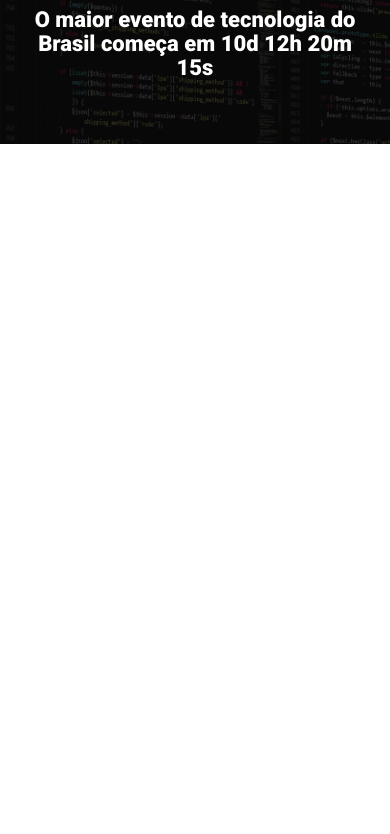
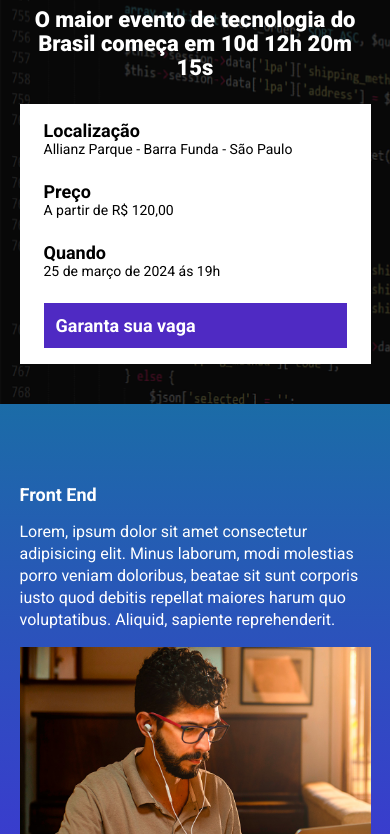
Before and after one commit to JoaopauloDevJ/EBAC_tech_talks, a website built with Parcel: page src/index.html in a window 390 px wide. Shown: the part 96-930 px from the top of the page. Before the commit the page ends 844 px from the top, so only its background shows below. Built offline with nearby package versions, Linux system fonts and the light colour scheme.

Commit message:
criando a primeira sessão

```diff
--- a/src/index.html
+++ b/src/index.html
@@ -16,8 +16,38 @@
             <p class="hero__text">
                 O maior evento de tecnologia do Brasil começa em 10d 12h 20m 15s
             </p>
+            <div class="infos-bar">
+                <ul class="infos-bar__infos">
+                    <li class="infos-bar__infos__item">
+                        <b>Localização</b>
+                        Allianz Parque - Barra Funda - São Paulo
+                    </li>
+                    <li class="infos-bar__infos__item">
+                        <b>Preço</b>
+                        A partir de R$ 120,00
+                    </li>
+                    <li class="infos-bar__infos__item">
+                        <b>Quando</b>
+                        25 de março de 2024 ás 19h
+                    </li>
+                </ul>
+                <a href="#" class="button button--primary">
+                    Garanta sua vaga
+                </a>
+            </div>
         </div>
     </header>
+    <section class="event">
+        <div class="container">
+            <div class="event__details">
+                <h2 class="event__details__title">Front End</h2>
+                <p class="event__details__description">
+                    Lorem, ipsum dolor sit amet consectetur adipisicing elit. Minus laborum, modi molestias porro veniam doloribus, beatae sit sunt corporis iusto quod debitis repellat maiores harum quo voluptatibus. Aliquid, sapiente reprehenderit.
+                </p>
+            </div>
+            <img class="event__image" src="/src/images/frontend.png" alt="Fron end">
+        </div>
+    </section>
     <script src="./scripts/main.js"></script>
 </body>
 </html>
--- a/src/styles/_hero.scss
+++ b/src/styles/_hero.scss
@@ -26,7 +26,6 @@
         margin-bottom: 64px;
         font-size: 40px;
         line-height: 56px;
-        color:#fff;
         font-weight: 800;
         text-align: center;
     }
--- /dev/null
+++ b/src/styles/componentes/_buttons.scss
@@ -0,0 +1,23 @@
+.button{
+    padding: 12px;
+    font-size: 18px;
+    font-weight: bold;
+    text-decoration: none;
+    text-align: center;
+    white-space: nowrap;
+
+    &--primary{
+        color:#fff;
+        background-color: #4F2AC3;
+    }
+
+    @media (max-width:640px){
+        display: block;
+        width: 100%;
+    }
+
+    @media (max-width:1024px){
+        display: flex;
+        align-items: center;
+    }
+}
--- /dev/null
+++ b/src/styles/componentes/_event.scss
@@ -0,0 +1,44 @@
+.event{
+    padding: 80px 0;
+    background-image:linear-gradient(#1b6ca7, #442bdb);
+
+    .container{
+        display:flex;
+    }
+
+    &__image{
+        max-width: 360px;
+    }
+
+    &__details{
+        margin-right: 40px;
+
+        &__title{
+            font-size: 18px;
+            font-weight: bold;
+            margin-bottom: 16px;
+            margin-bottom: 16px;
+        }
+
+        &__description{
+            line-height: 22px;
+        }
+
+    }
+
+
+    @media (max-width:640px){
+        .container{
+            display: block;
+        }
+
+        &__image{
+            width: 100%;
+        }
+
+        &__details{
+            margin-right: 0;
+            margin-bottom: 16px;
+        }
+    }
+}
--- /dev/null
+++ b/src/styles/componentes/_infos_bar.scss
@@ -0,0 +1,41 @@
+.infos-bar{
+    padding: 16px 24px;
+    background-color: #fff;
+    display: flex;
+    justify-content: space-between;
+
+
+    &__infos{
+        display: flex;
+        gap:40px;
+
+        &__item{
+            font-size: 14px;
+            color:#000;
+
+            b{
+                font-size: 18px;
+                display: block;
+                color:#000;
+            }
+        }
+    }
+
+    @media (max-width:640px){
+        display: block;
+
+        &__infos{
+            display: block;
+
+            &__item{
+                margin-bottom: 24px;
+            }
+        }
+    }
+
+    @media (max-width:1024px){
+        &__infos{
+            gap:16px;
+        }
+    }
+}
--- a/src/styles/main.scss
+++ b/src/styles/main.scss
@@ -1,4 +1,7 @@
 @use '_hero';
+@use 'componentes/infos_bar';
+@use 'componentes/buttons';
+@use 'componentes/event';
 
 
 * {
@@ -7,6 +10,7 @@
     box-sizing: border-box;
     font-family: Roboto, sans-serif;
     color:#fff;
+    list-style: none;
 }
 
 
```
